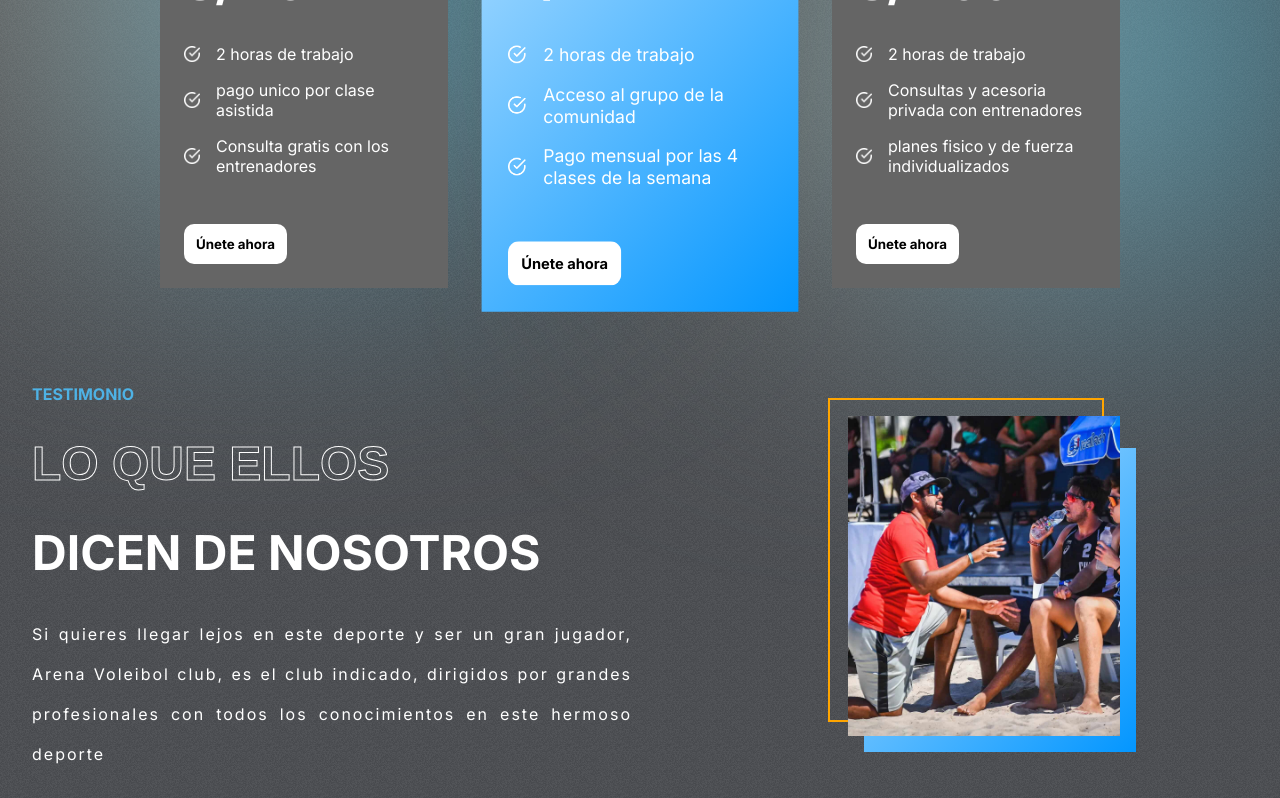
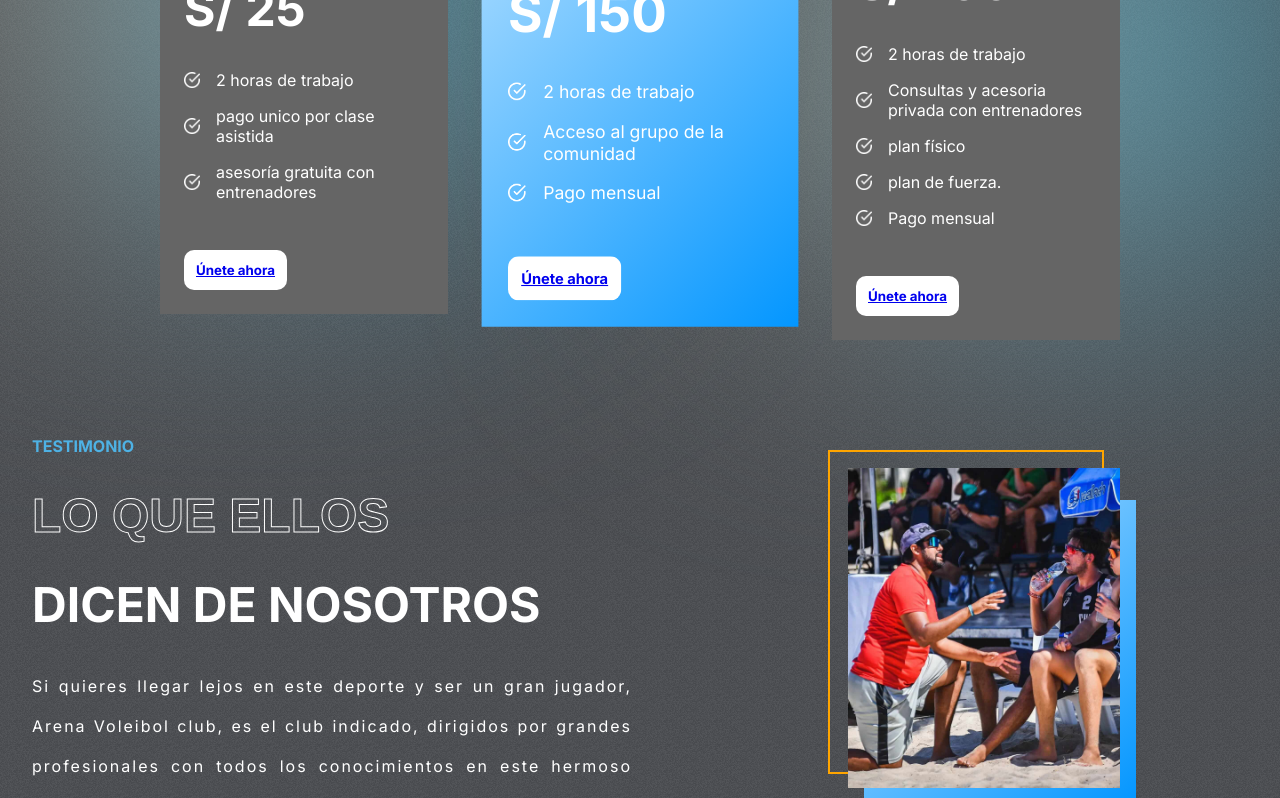
Before and after one commit to leovoley2/Arena, a React (Create React App) app: page / in a window 1280 px wide. Shown: the part 3340-4138 px from the top of the page. Built offline with nearby package versions, Linux system fonts and the light colour scheme.

Commit message:
cambios nuevos

```diff
--- a/src/components/Footer/Footer.css
+++ b/src/components/Footer/Footer.css
@@ -23,7 +23,7 @@
 }
 
 
-.social>img{
+.social>a>img{
     width: 3rem;
     height: 3rem;
     cursor: pointer;
--- a/src/components/Footer/Footer.jsx
+++ b/src/components/Footer/Footer.jsx
@@ -12,8 +12,9 @@ const Footer = () => {
       <hr />
       <div className="footer">
         <div className="social">
-          <img src={Facebook} alt="" />
-          <img src={Instagram} alt="" />
+          <a href="https://www.facebook.com/Arena-Voleibol-Club-110488075041298"><img src={Facebook} alt="" /></a>
+
+          <a href="https://www.instagram.com/arena_voleibolclub/"><img src={Instagram} alt="" /></a>
         </div>
 
 
--- a/src/components/Planes/Planes.css
+++ b/src/components/Planes/Planes.css
@@ -25,6 +25,9 @@
     justify-content: center;
     gap: 3rem;
 
+}
+.plan>.boton>.btn{
+    text-decoration: none;
 }
 .plan{
     display: flex;
--- a/src/components/Planes/Planes.jsx
+++ b/src/components/Planes/Planes.jsx
@@ -2,6 +2,7 @@ import React from 'react'
 import './Planes.css'
 import whiteTick from '../../assets/whiteTick.png'
 import {plansData} from '../../data/plansData'
+
 
 const Planes = () => {
   return (
@@ -32,9 +33,9 @@ const Planes = () => {
                         )) }
                     </div>
 
-                    <div>
+                    <div className='boton'>
                         {/*<span>Ver más Beficio </span>*/}
-                        <button className='btn'>Únete ahora </button>
+                        <button className='btn'><a href="https://wa.me/51929418895">Únete ahora</a></button>
                     </div>
                 </div>
             ))}
--- a/src/data/plansData.js
+++ b/src/data/plansData.js
@@ -15,7 +15,7 @@ export const plansData = [
     features: [
       "2 horas de trabajo ",
       "pago unico por clase asistida",
-      "Consulta gratis con los entrenadores",
+      "asesoría gratuita con entrenadores",
     ],
   },
   {
@@ -34,7 +34,7 @@ export const plansData = [
     features: [
       "2 horas de trabajo",
       "Acceso al grupo de la comunidad",
-      "Pago mensual por las 4 clases de la semana",
+      "Pago mensual",
     ],
   },
   {
@@ -53,7 +53,9 @@ export const plansData = [
     features: [
       "2 horas de trabajo ",
       "Consultas y acesoria privada con entrenadores",
-      "planes fisico y de fuerza individualizados",
+      "plan físico ",
+      "plan de fuerza.",
+      "Pago mensual"
     ],
   },
 ];
--- a/src/data/testimonialsData.js
+++ b/src/data/testimonialsData.js
@@ -20,7 +20,7 @@ export const testimonialsData = [
   },
   {
     image : image3,
-    review:' Lorem ipsum dolor sit, amet consectetur adipisicing elit. Minima aspernatur quod voluptatem',
+    review:' Es de gran importancia el desarrollo de academias y clubes donde se pueda practicar el voleibol de playa para el crecimiento y la masificacion del mismo. Como entrenador y instructor me llena de alegria ver el trabajo que viene realizando  Arena voleibol club en Peru.',
     name: 'MAURO HERNANDEZ',
     status: "Instructos FIVB, entrenador de Venezuela"
   },
```
